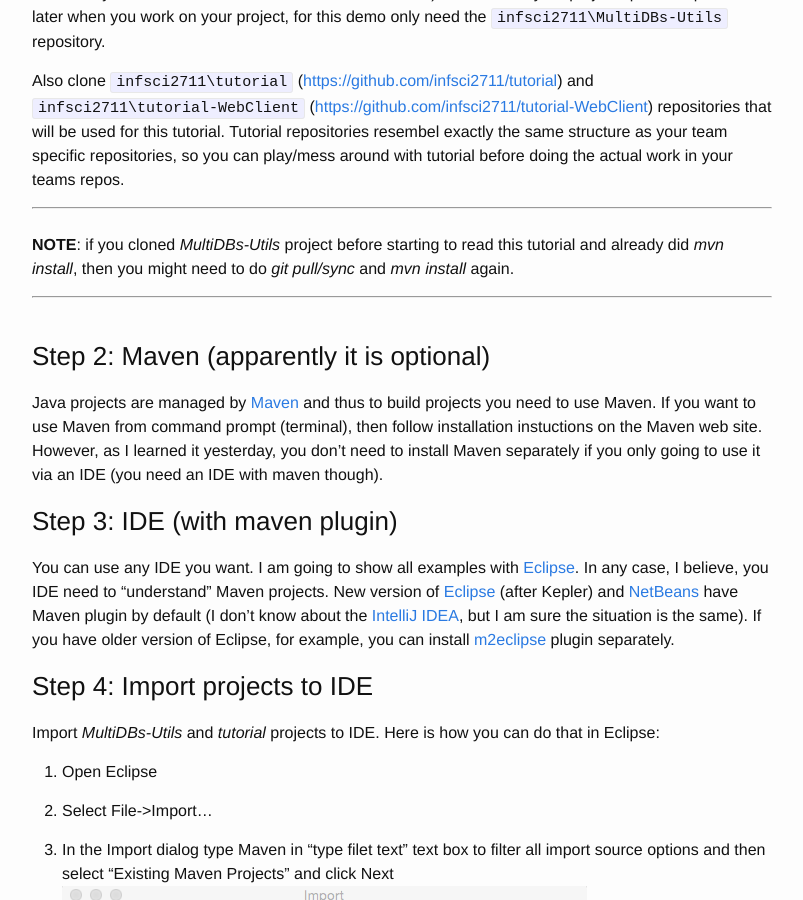
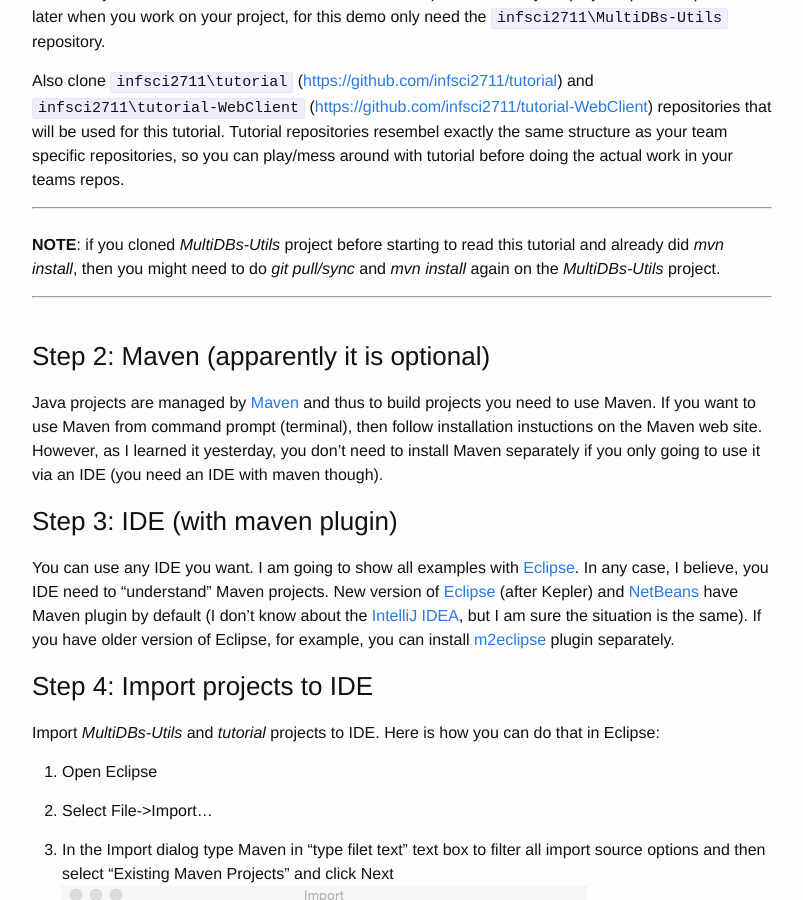
Before and after one commit to infsci2711/infsci2711.github.io, a Jekyll site: the page built from _posts/2015-01-28-tutorial-web-rest-api.markdown, in a window 1280 px wide and 900 px high, scrolled down 1193 px. Shown: the whole window, without its empty margins (238-1041 px from the left). Built offline with Jekyll 4.4.1, drawn with Linux system fonts in a browser that asks for light colours.

Commit message:
added to the note before step 2

```diff
--- a/_posts/2015-01-28-tutorial-web-rest-api.markdown
+++ b/_posts/2015-01-28-tutorial-web-rest-api.markdown
@@ -35,7 +35,7 @@ Also clone `infsci2711\tutorial` ([https://github.com/infsci2711/tutorial](https
 
 ---
 <br/>
-**NOTE**: if you cloned *MultiDBs-Utils* project before starting to read this tutorial and already did *mvn install*, then you might need to do *git pull/sync* and *mvn install* again.
+**NOTE**: if you cloned *MultiDBs-Utils* project before starting to read this tutorial and already did *mvn install*, then you might need to do *git pull/sync* and *mvn install* again on the *MultiDBs-Utils* project.
 
 ---
 <br/>
```
